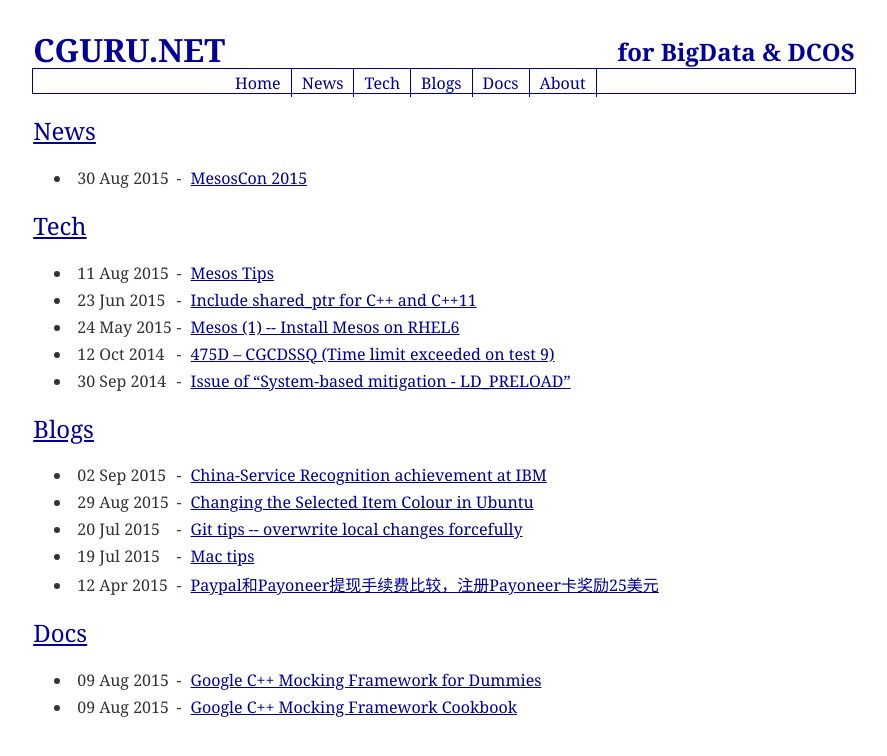
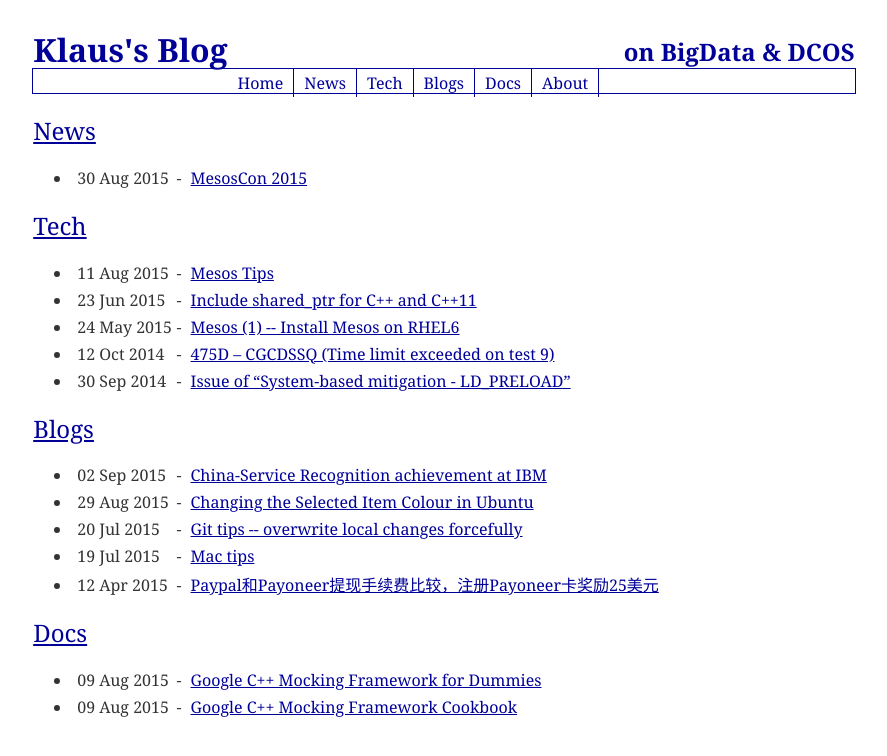
Before and after one commit to k82cn/k82cn.github.io, a Jekyll site: the page built from index.md, in a window 1280 px wide. Shown: the top 756 px of the page, without its empty margins (196-1083 px from the left). Built offline with Jekyll 4.4.1, drawn with Linux system fonts in a browser that asks for light colours.

Commit message:
update url

```diff
--- a/_config.yml
+++ b/_config.yml
@@ -4,9 +4,9 @@
 
 # configuration required for some pages
 
-domain: cguru.net
-title: CGURU.NET
+domain: i.k82.me
+title: K82
 author: Klaus Ma
-email: klaus@cguru.net
+email: klaus1982.cn@gmail.com
 
 permalink:    pretty
--- a/_layouts/default.html
+++ b/_layouts/default.html
@@ -15,8 +15,8 @@
 </head>
 <body>
 <div id="header">
-  <h1>CGURU.NET</h1>
-  <h2>for BigData & DCOS</h2>
+  <h1>Klaus's Blog</h1>
+  <h2>on BigData & DCOS</h2>
 </div>
 <div id="menu">
   <ul>
```
